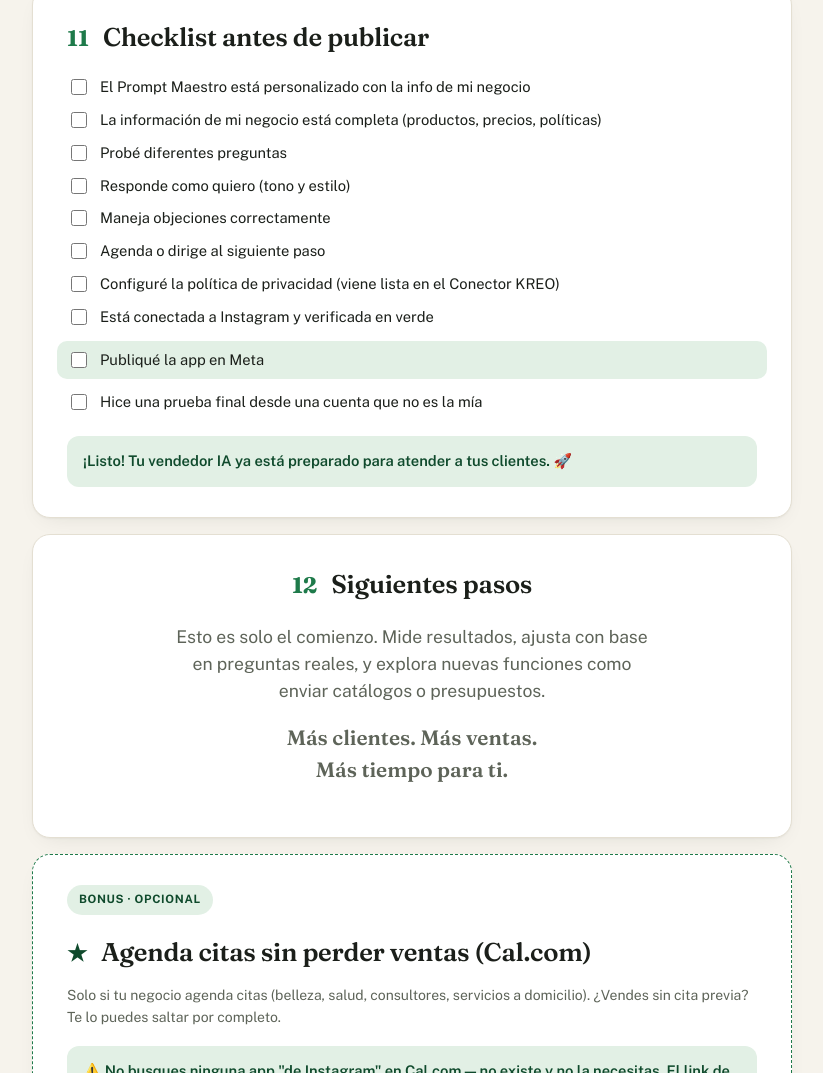
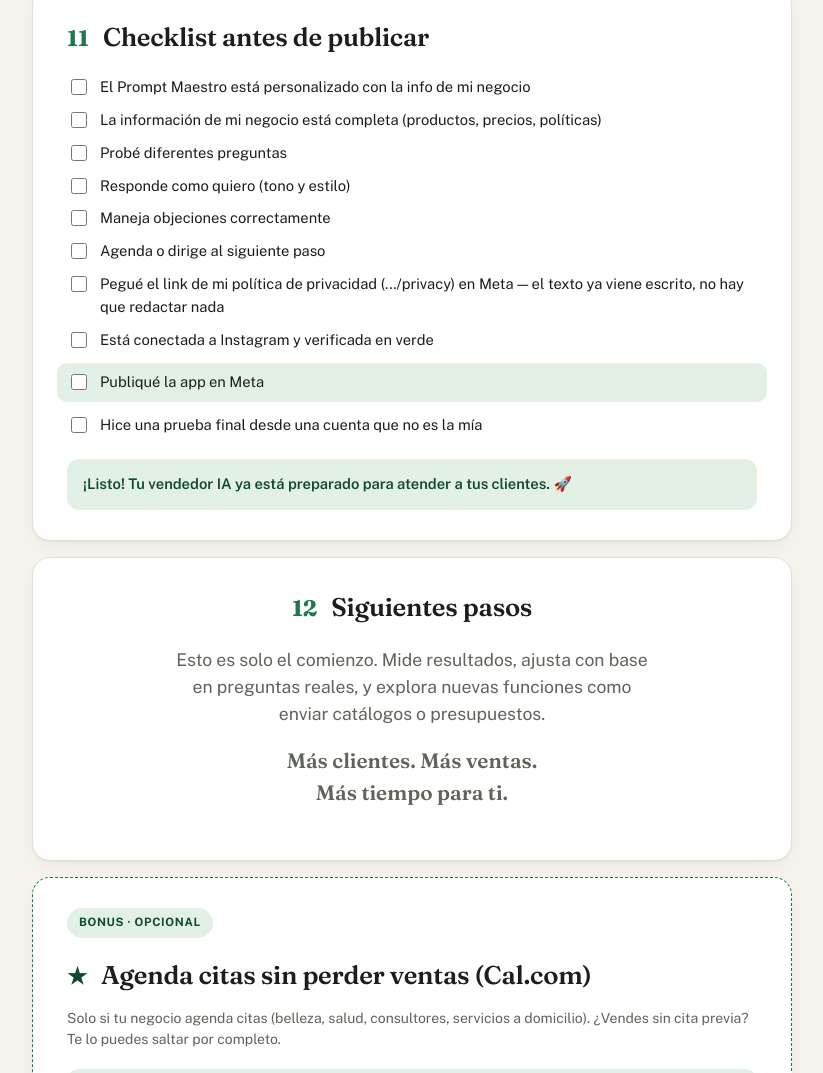
Before and after one commit to eurorondon/conector-kreo-instagram, a website: page guia.html in a window 1280 px wide. Shown: the part 8046-9119 px from the top of the page, without its empty margins (228-1051 px from the left). Drawn offline with nearby package versions, Linux system fonts and the light colour scheme.

Commit message:
Aclarar item de politica de privacidad en checklist de guia.html
Co-Authored-By: Claude Sonnet 5 <noreply@anthropic.com>

```diff
--- a/guia.html
+++ b/guia.html
@@ -540,7 +540,7 @@ lenguaje claro y natural.
     {t:"Responde como quiero (tono y estilo)"},
     {t:"Maneja objeciones correctamente"},
     {t:"Agenda o dirige al siguiente paso"},
-    {t:"Configuré la política de privacidad (viene lista en el Conector KREO)"},
+    {t:"Pegué el link de mi política de privacidad (.../privacy) en Meta — el texto ya viene escrito, no hay que redactar nada"},
     {t:"Está conectada a Instagram y verificada en verde"},
     {t:"Publiqué la app en Meta", critical:true},
     {t:"Hice una prueba final desde una cuenta que no es la mía"}
```
